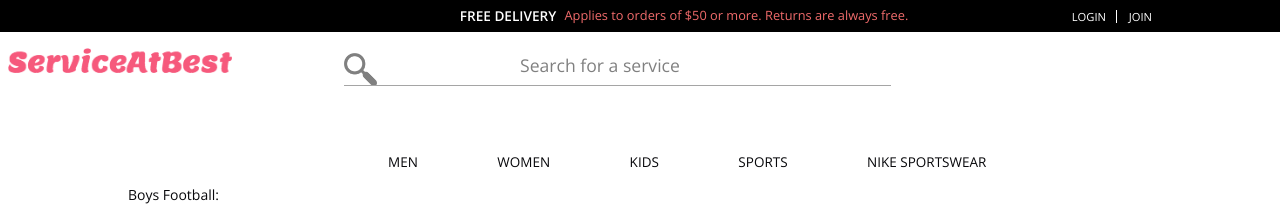
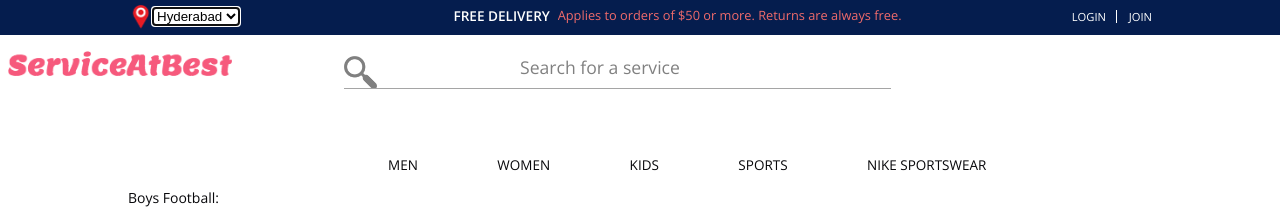
Before and after one commit to madhura100/serviceatbest, a plain HTML site: page index.html in a window 1280 px wide. Shown: the top 215 px of the page. Drawn offline with nearby package versions, Linux system fonts and the light colour scheme.

Commit message:
location changes

```diff
--- a/css/style.css
+++ b/css/style.css
@@ -31,16 +31,32 @@ body{
 	margin:0 auto;
 }
 .top-header{
-	background:Black;
+	background:#051D4E;
 }
 .top-header-left{
 	float:left;
-	width:10%;
+	width:14;
 	padding: 0.25em 0 0 0;
 }
+.top-header-left-left{
+	float:left;
+	width=5%;
+
+}
+.top-header-left-right{
+	float:right;
+	width=95%;
+
+}
+
+.top-header-center-alert-right{
+	float: right;
+	width: 60%;
+}
+
 .top-header-center{
 	float: left;
-	width: 80%;
+	width: 76%;
 	padding: 0.25em;
 	padding: 0.4em;
 }
@@ -52,7 +68,7 @@ body{
 	display:inline-block;
 }
 .top-header-left ul li a span{
-	width:24px;
+	width:48px;
 	height:24px;
 	display:block;
 }
@@ -198,6 +214,18 @@ body{
 :-ms-input-placeholder {
    color: black;
 }
+
+.location  span{
+	width: 1.5em;
+	height: 1.6em;
+	 display: inline-block;
+	background: url(../images/location4.png) no-repeat -0px -0px;
+	/** background-size: 14em **/
+	margin: auto;
+
+}
+
+
 .logo span{
 	width: 230px;
 	height: 30px;
--- a/index.html
+++ b/index.html
@@ -84,9 +84,19 @@ License URL: http://creativecommons.org/licenses/by/3.0/
 				<div class="top-header">
 					<div class="wrap">
 						<div class="top-header-left">
+							 <div class="top-header-left-left">
+								<a class="location" href="index.html"><span> </span></a>
+							</div>
+							<div class="top-header-left-right">
 							<ul>
-
+								 <select name="Select your City" autofocus>
+									<option value="Bangaluru">Bangaluru</option>
+									<option value="Hyderabad" selected>Hyderabad</option>
+									<option value="Delhi" >Delhi</option>
+									<option value="Mumbai">Mumbai</option>
+								</select>
 							</ul>
+							</div>
 						</div>
 						<div class="top-header-center">
 							<div class="top-header-center-alert-left">
```
Also changed, not shown: images/searchicon.png (deleted).
